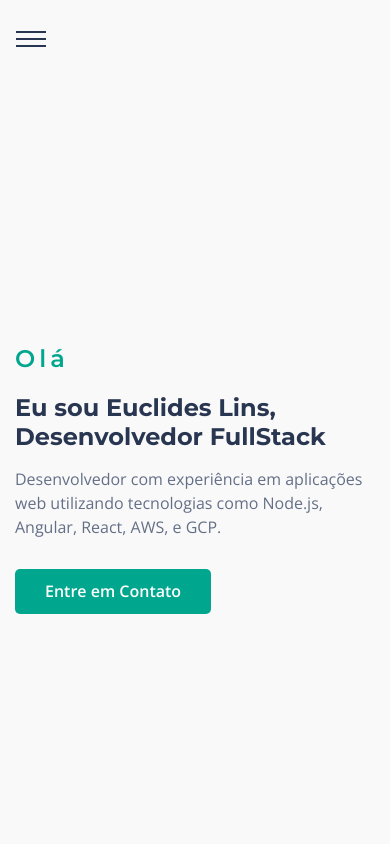
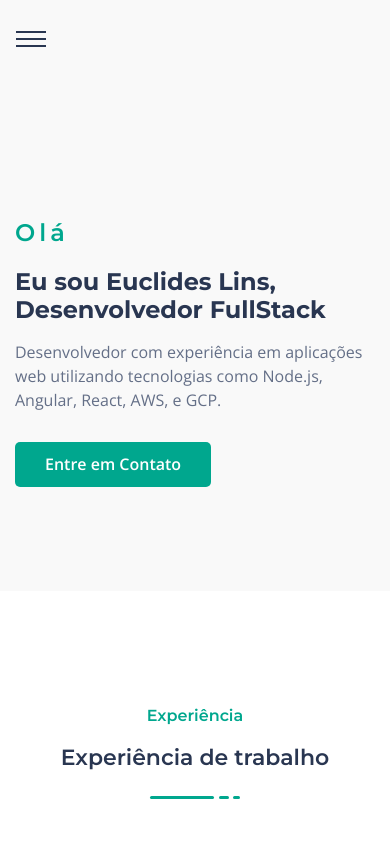
Before and after one commit to mlvzsd/curriculum-vitae, a plain HTML site: page index.html in a window 390 px wide. Shown: the top 844 px of the page. Drawn offline with nearby package versions, Linux system fonts and the light colour scheme.

```diff
--- a/assets/css/style.css
+++ b/assets/css/style.css
@@ -15,6 +15,8 @@
 
 img {
   max-width: 100%; }
+
+
 
 a:focus,
 input:focus,
@@ -1011,6 +1013,13 @@
     .single_project .project_content p {
       margin-top: 5px; }
 
+@media (max-width: 768px) {
+  #home {
+    height: 70vh!important;
+  }
+}
+
+
 .project_active .slick-arrow {
   position: absolute;
   bottom: -80px;
```
